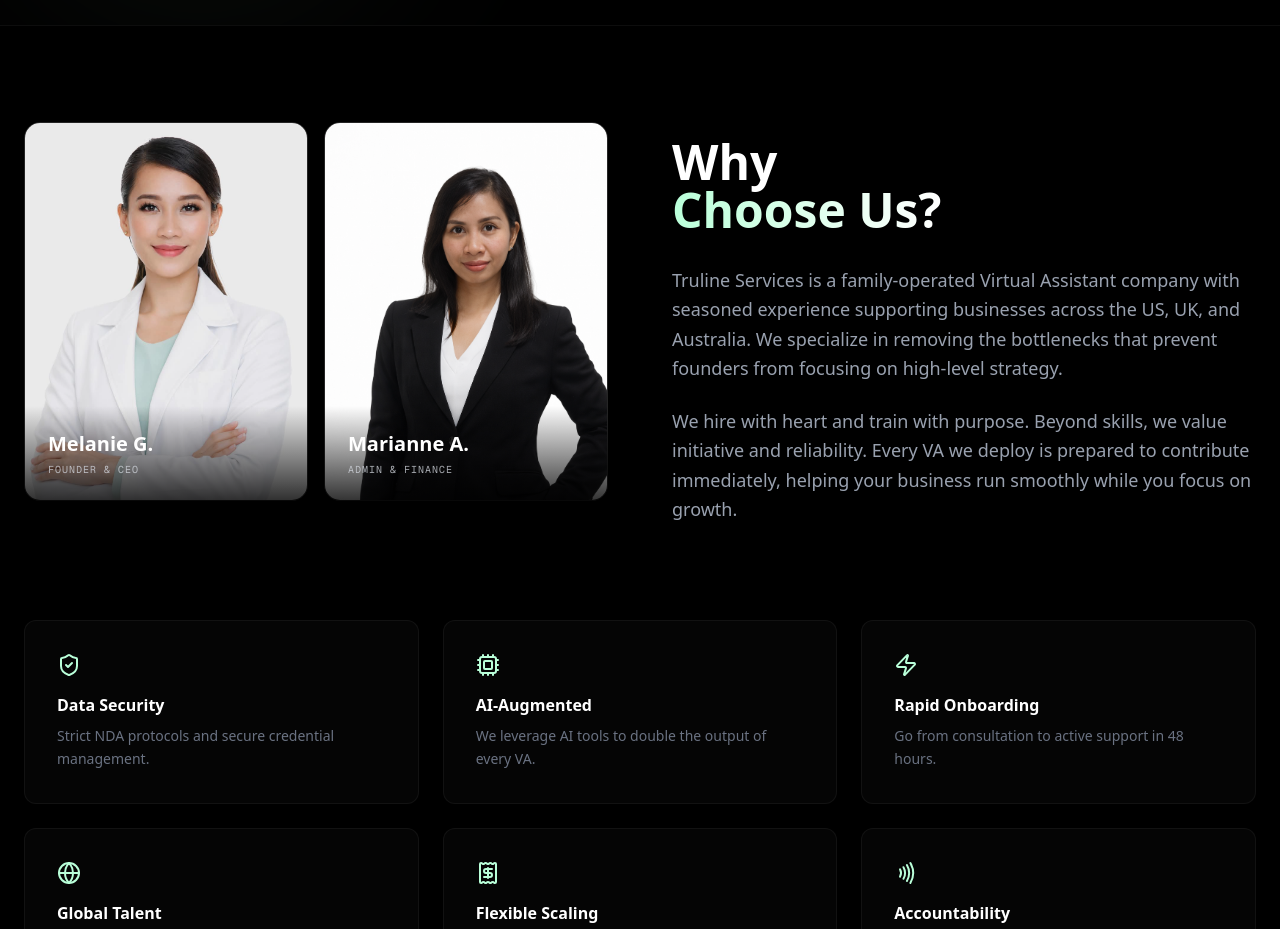
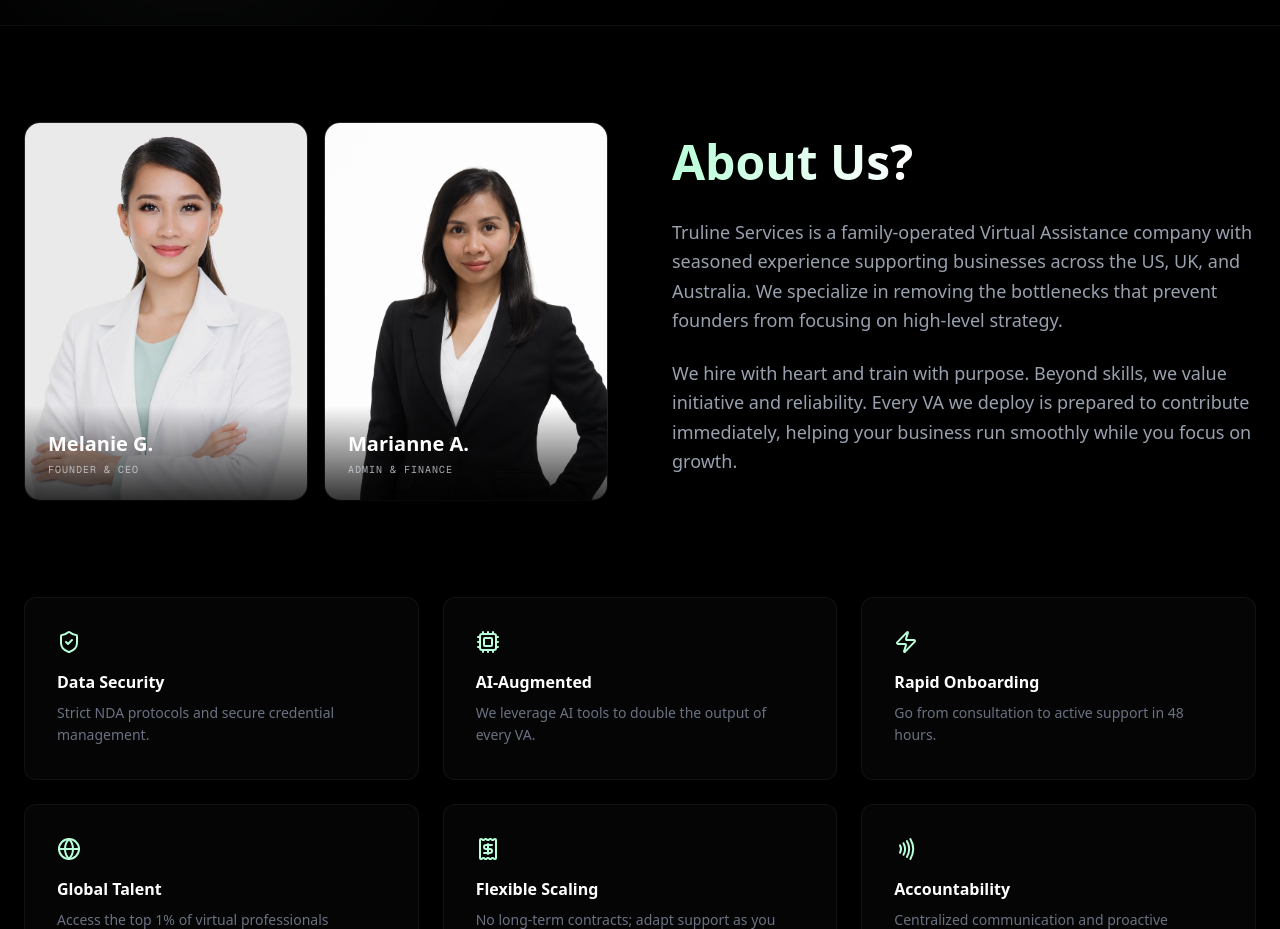
Before and after one commit to machu21/trueline-services, a Next.js app: page / in a window 1280 px wide. Shown: the part 3200-4129 px from the top of the page. Built offline with nearby package versions, Linux system fonts and the light colour scheme; no server answers.

Commit message:
about us

```diff
--- a/components/About.tsx
+++ b/components/About.tsx
@@ -72,13 +72,13 @@
 
           <div className="lg:pt-4">
             <h3 className="text-4xl md:text-5xl font-bold text-white mb-8">
-              Why <br />
+
               <span className="text-transparent bg-clip-text bg-gradient-to-r from-ice to-white">
-                Choose Us?
+                 About Us?
               </span>
             </h3>
             <p className="text-gray-400 text-lg leading-relaxed mb-6 font-light">
-              Truline Services is a family-operated Virtual Assistant company with seasoned experience supporting businesses across the US, UK, and Australia. We specialize in removing the bottlenecks that prevent founders from focusing on high-level strategy.
+              Truline Services is a family-operated Virtual Assistance company with seasoned experience supporting businesses across the US, UK, and Australia. We specialize in removing the bottlenecks that prevent founders from focusing on high-level strategy.
             </p>
             <p className="text-gray-400 text-lg leading-relaxed font-light">
               We hire with heart and train with purpose. Beyond skills, we value initiative and reliability. Every VA we deploy is prepared to contribute immediately, helping your business run smoothly while you focus on growth.
```
